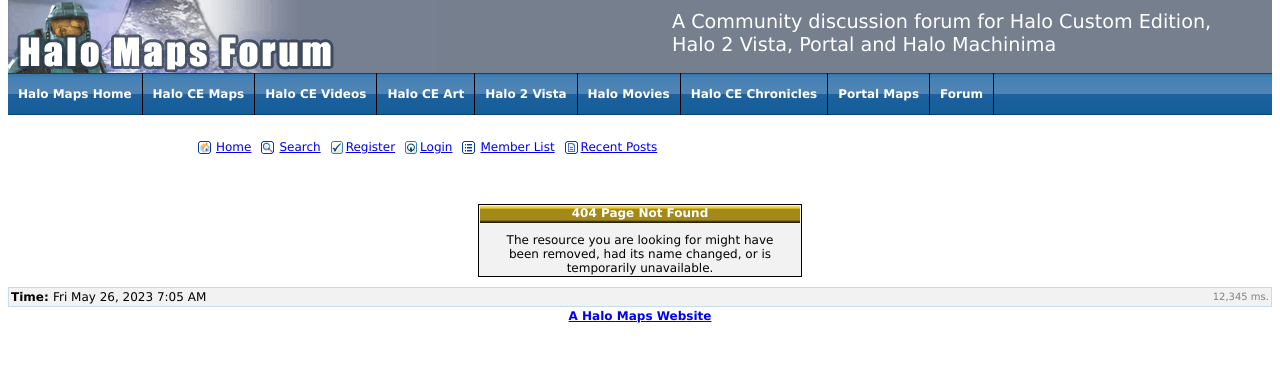
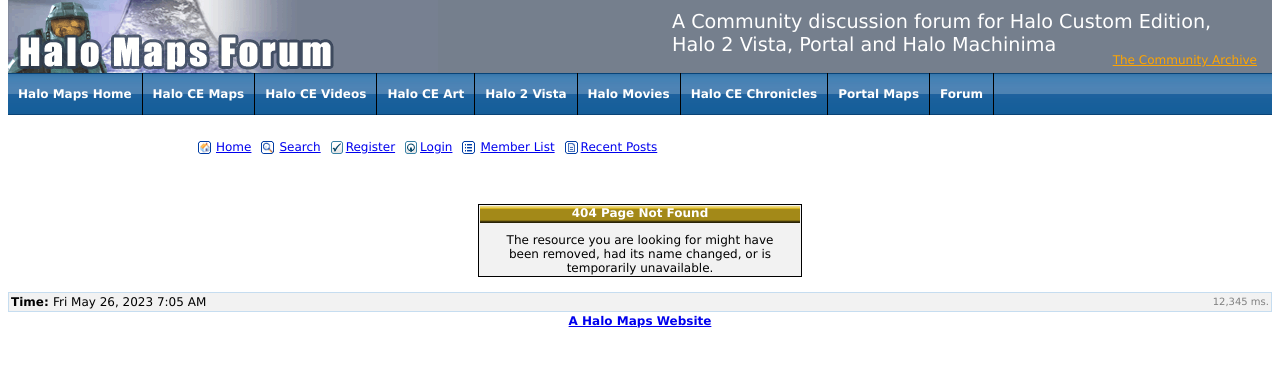
Before and after one commit to Sigmmma/Halomaps, a React app in the folder client/: page / in a window 1280 px wide. Shown: the top 366 px of the page. Built offline with nearby package versions, Linux system fonts and the light colour scheme.

Commit message:
Add link to archive detail page in header

```diff
--- a/client/src/components/Footer.tsx
+++ b/client/src/components/Footer.tsx
@@ -9,18 +9,18 @@
 
 const useStyles = createUseStyles({
 	bar: {
+		backgroundColor: '#F2F2F2',
 		borderColor: '#C6DDF0',
 		borderStyle: 'solid',
 		borderWidth: '1px',
-		backgroundColor: '#F2F2F2',
-		marginTop: '10px',
+		marginTop: '15px',
 		padding: '2px',
 	},
 	duration: {
 		color: 'gray',
 		float: 'right',
+		fontFamily: 'verdana',
 		fontSize: '10px',
-		fontFamily: 'verdana',
 		paddingTop: '1px',
 	},
 	link: {
@@ -28,7 +28,7 @@
 		fontWeight: 'bold',
 		marginTop: '2px',
 		textAlign: 'center',
-	}
+	},
 });
 
 export default function Footer({
--- a/client/src/components/Header.tsx
+++ b/client/src/components/Header.tsx
@@ -18,6 +18,14 @@
 const HEADER_BG_COLOR = '#757F8D';
 const HEADER_HEIGHT = '73px'; // Matches Design.TOP_LOGO
 const useHeaderStyles = createUseStyles({
+	disclaimer: {
+		color: 'orange',
+		float: 'right',
+		fontSize: '12px',
+		marginRight: '-35px',
+		marginTop: '20px',
+		textAlign: 'right',
+	},
 	header: {
 		backgroundColor: HEADER_BG_COLOR,
 		backgroundImage: `url(${Design.TOP_LOGO})`,
@@ -32,8 +40,8 @@
 		fontSize: '1.6em',
 		height: HEADER_HEIGHT,
 		margin: 0,
+		paddingRight: '50px',
 		paddingTop: '10px',
-		paddingRight: '50px',
 		width: '550px',
 	},
 });
@@ -42,10 +50,15 @@
 	const styles = useHeaderStyles();
 	return (
 		<div className={styles.header}>
-			<span className={styles.text}>
+			<div className={styles.text}>
 				A Community discussion forum for Halo Custom Edition,
 				Halo 2 Vista, Portal and Halo Machinima
-			</span>
+
+				<a
+					className={styles.disclaimer}
+					href='/index.cfm?page=archiveinfo'
+				>The Community Archive</a>
+			</div>
 		</div>
 	);
 }
--- a/client/src/index.tsx
+++ b/client/src/index.tsx
@@ -53,6 +53,7 @@
 ]);
 
 const QUERY_ELEMS: Record<string, JSX.Element> = {
+	archiveinfo:    <Todo />,
 	forgotpassword: <Todo />,
 	forum:          <Todo />,
 	home:           <Home />,
```
